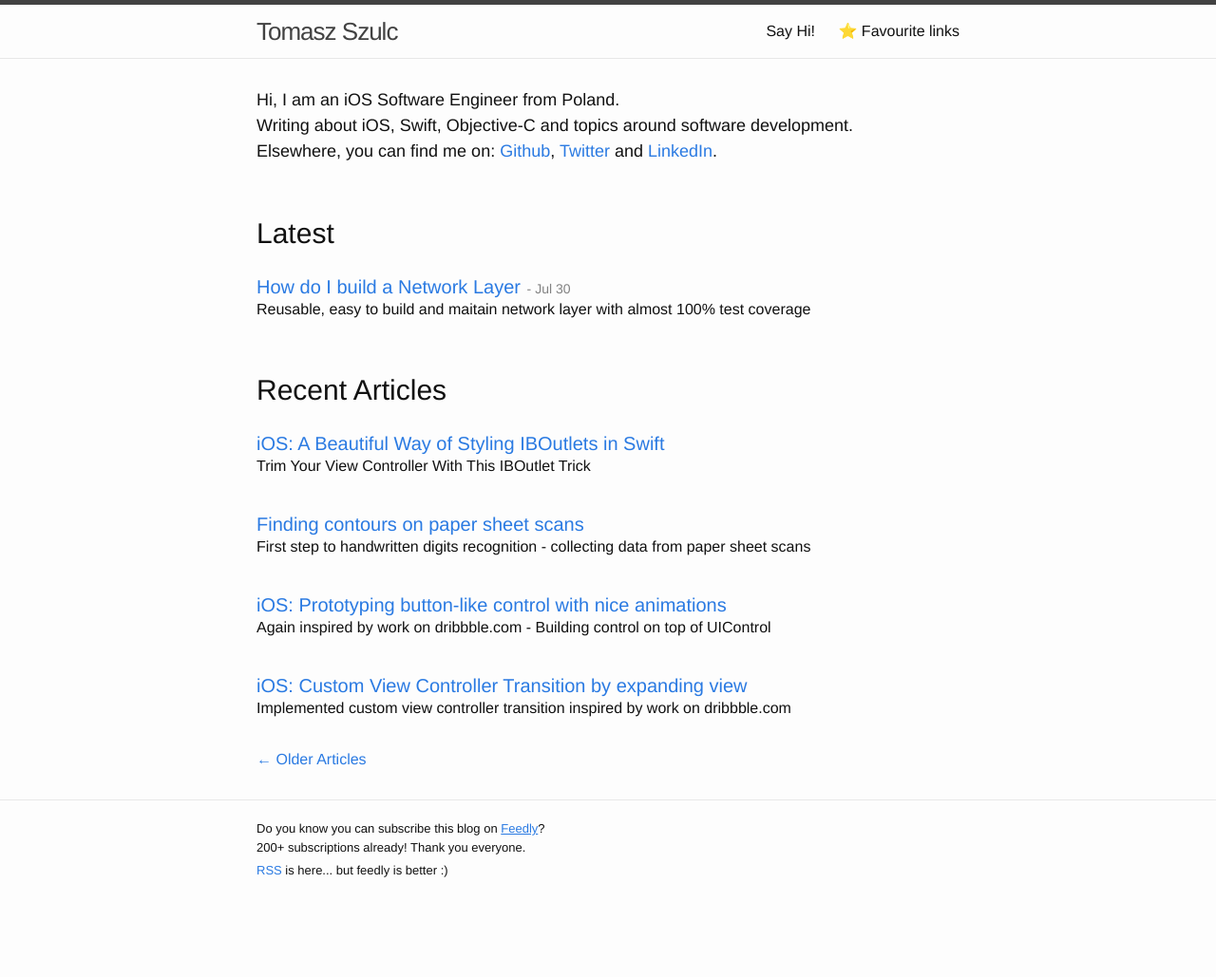
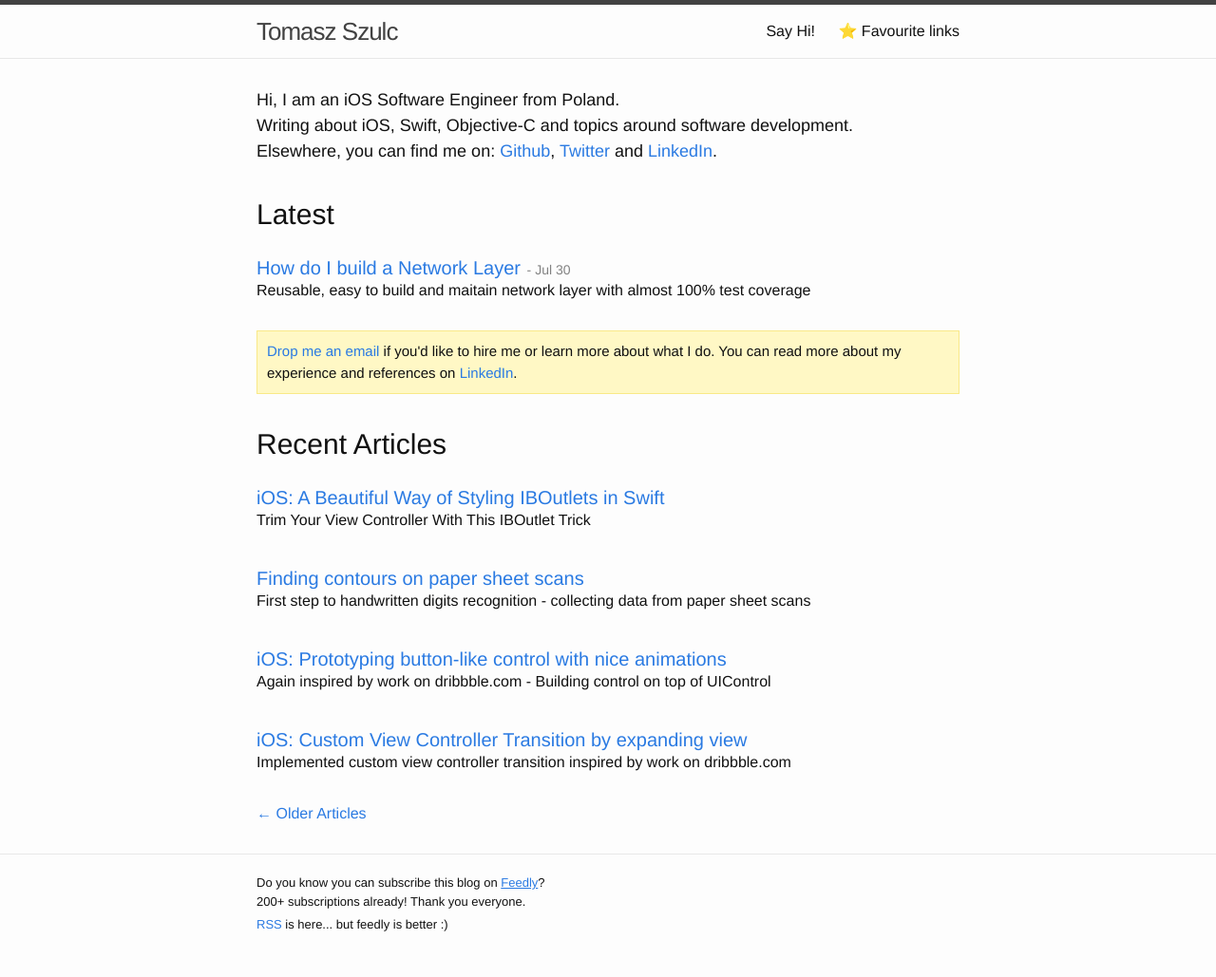
Before and after one commit to tomkowz/szulctomasz.com, a Jekyll site: the page built from index.html, in a window 1280 px wide. Shown: the whole page at 95% size. Built offline with Jekyll 4.4.1, drawn with Linux system fonts in a browser that asks for light colours; before the commit the page ends 972 px from its top, so only the background shows below that.

Commit message:
Add open-for-work.html

```diff
--- /dev/null
+++ b/_includes/open-for-work.html
@@ -0,0 +1,3 @@
+<div class="note">
+    <p><a class="page-link" href="mailto:mail@szulctomasz.com?subject=Hello from the blog">Drop me an email</a> if you'd like to hire me or learn more about what I do. You can read more about my experience and references on <a class="page-link" target="_blank" href="https://pl.linkedin.com/in/tomkowz">LinkedIn</a>.</p>
+</div>
--- a/_layouts/post.html
+++ b/_layouts/post.html
@@ -3,6 +3,7 @@ layout: default
 ---
 <article class="post" itemscope itemtype="http://schema.org/BlogPosting">
 
+  {% include open-for-work.html %}
   <header class="post-header">
     <h1 class="post-title" itemprop="name headline">{{ page.title }}</h1>
     <p class="post-meta"><time datetime="{{ page.date | date_to_xmlschema }}" itemprop="datePublished">{{ page.date | date: "%b %-d, %Y" }}</time>{% if page.author %} • <span itemprop="author" itemscope itemtype="http://schema.org/Person"><span itemprop="name">{{ page.author }}</span></span>{% endif %}</p>
--- a/_sass/_layout.scss
+++ b/_sass/_layout.scss
@@ -175,7 +175,7 @@
 }
 
 .page-heading {
-    margin-top: 50px;
+    margin-top: 30px;
     font-size: 30px;
     font-weight: 200;
 }
@@ -295,3 +295,18 @@ share-page.html
   margin-bottom: -20px;
   padding: 5px;
 }
+
+/**
+open-for-work.html
+*/
+.note {
+    font-size: 15px;
+    padding: 10px;
+    background-color: RGB(255, 248, 197);
+    border: 1px solid RGB(249, 233, 136);
+    margin: 10px 0px 20px 0px;
+}
+
+.note p {
+    margin: 0;
+}
--- a/index.html
+++ b/index.html
@@ -16,6 +16,8 @@ layout: default
     </li>
   </ul>
   <!-- End Latest -->
+
+  {% include open-for-work.html %}
 
   <!-- Recent Articles -->
   <h1 class="page-heading">Recent Articles</h1>
```
